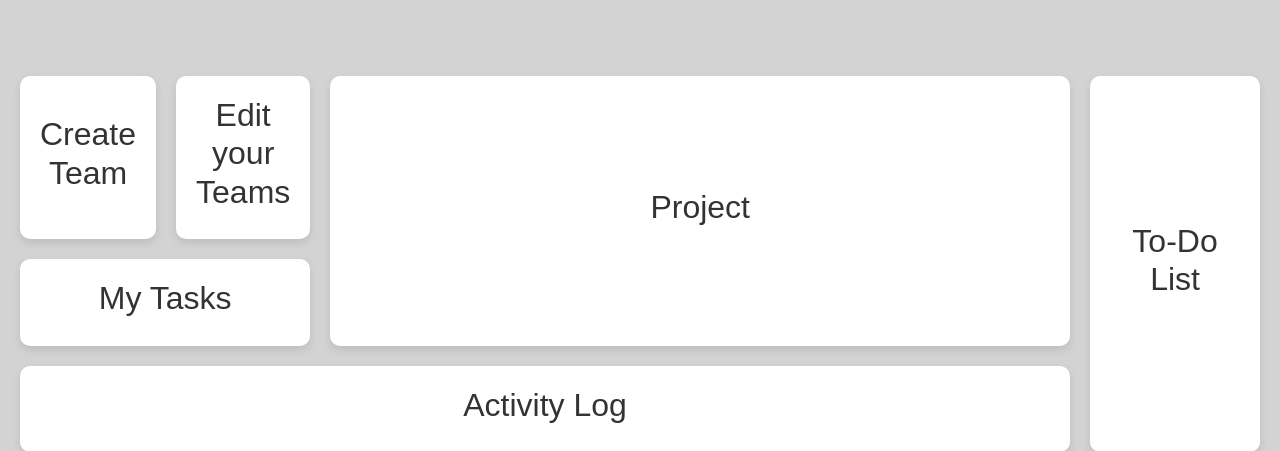
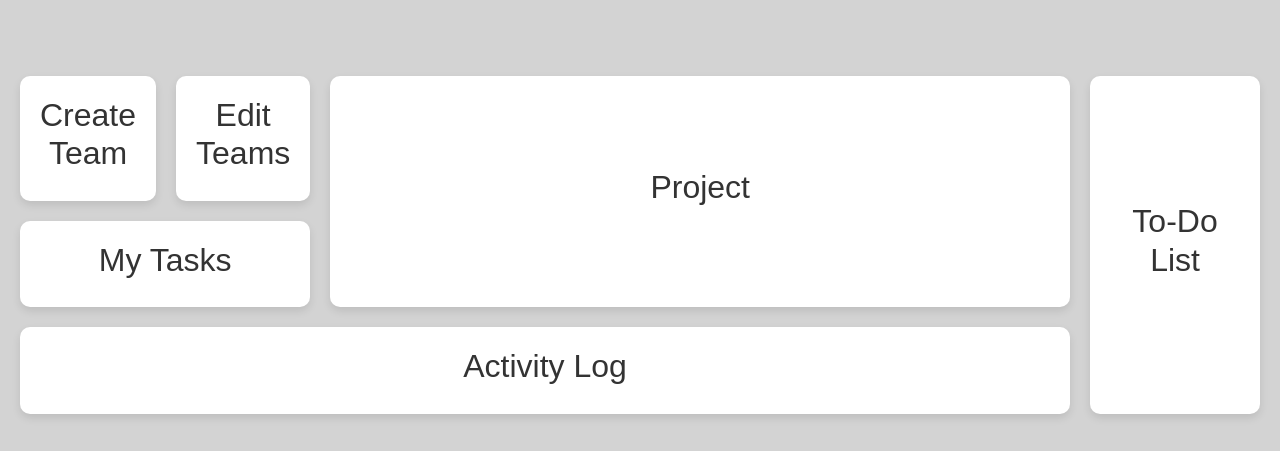
Before and after one commit to emilejurgens/penguin, a Django app: template tasks/templates/dashboard.html in a window 1280 px wide. Shown: the part 56-507 px from the top of the page. Run offline with Django 4.2, Linux system fonts and the light colour scheme; the template is opened without the code that fills it, so the values that code supplies are empty; some libraries are stand-ins or nearby versions.

Commit message:
small change

```diff
--- a/tasks/templates/dashboard.html
+++ b/tasks/templates/dashboard.html
@@ -115,7 +115,7 @@
         <a href="{% url 'create_team' %}"><h2>Create Team</h2></a>
     </div>
     <div class="dashboard-item invite">
-        <a href="{% url 'teams' %}"><h2>Edit your Teams</h2></a>
+        <a href="{% url 'teams' %}"><h2>Edit Teams</h2></a>
     </div>
     <div class="dashboard-item tasks">
         <a href="{% url 'all_tasks' %}"><h2>My Tasks</h2></a>
```
